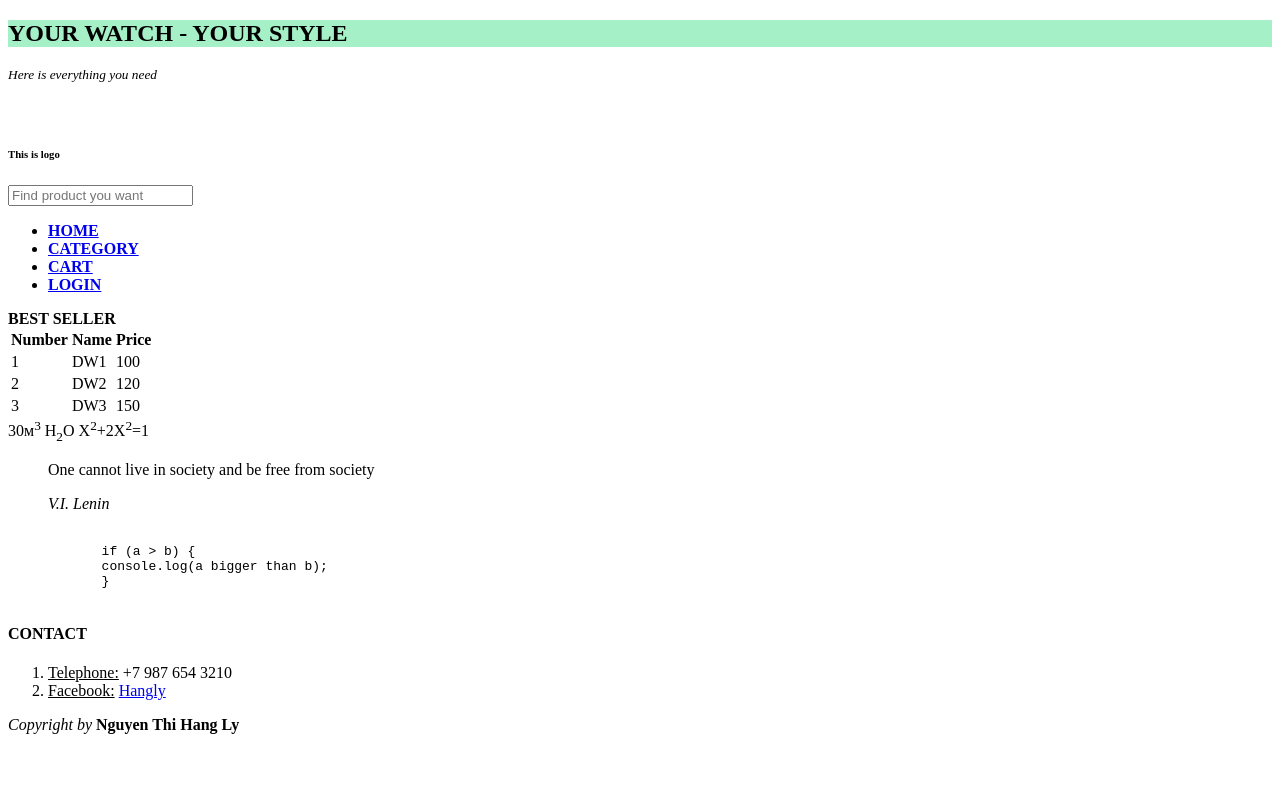
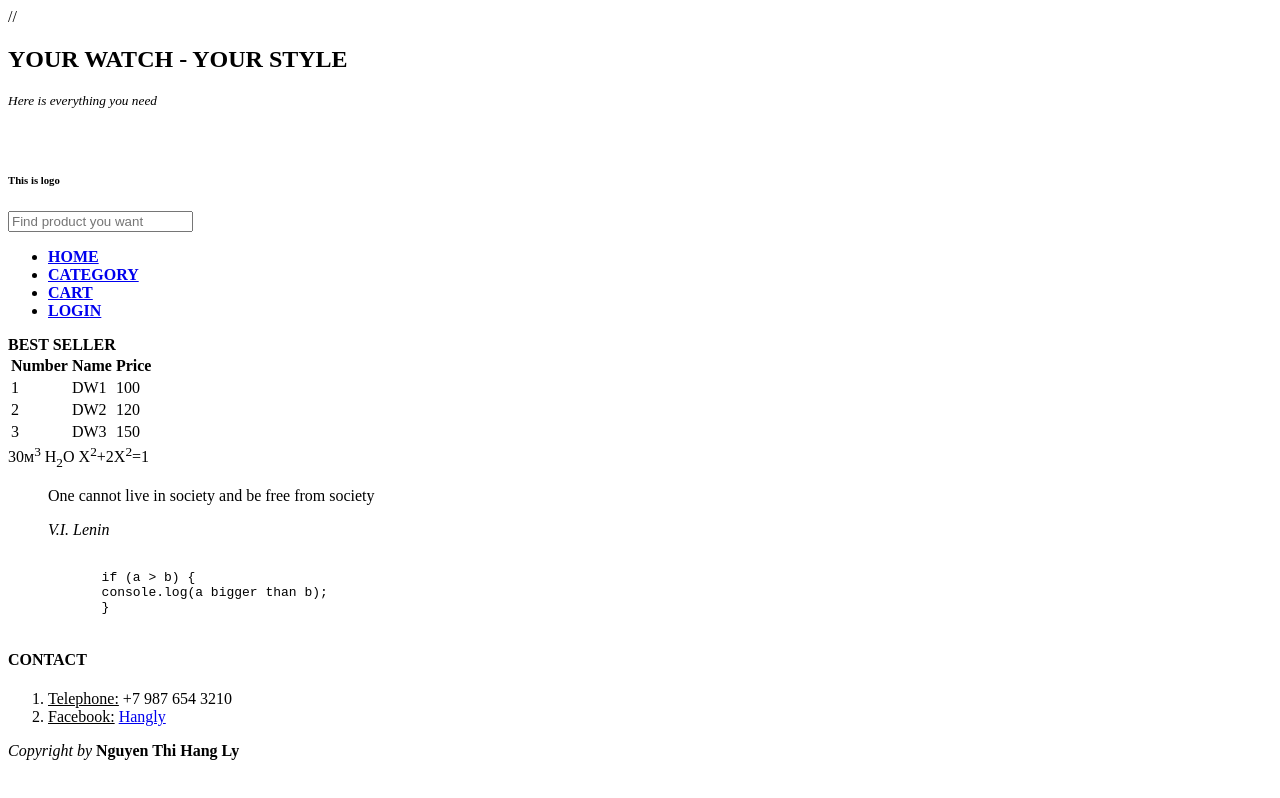
Before and after one commit to Hangly1225/ITMO-Web, a plain HTML site: page index.html in a window 1280 px wide. Drawn offline with Linux system fonts and the light colour scheme.

Commit message:
Update index.html

```diff
--- a/index.html
+++ b/index.html
@@ -5,7 +5,7 @@
     <meta charset="UTF-8">
     <meta name="viewport" content="width=device-width, initial-scale=1.0">
     <title>WATCH HANGLY</title>
-    <link href="outline.css" rel="stylesheet">
+    // <link href="outline.css" rel="stylesheet">
     <meta name="description" content="Website selling watches">
     <meta name="keywords" content="HTML, Web Programing, LAB01">
 </head>
@@ -13,7 +13,7 @@
 <body>
     <header class="header">
         <section class="header_center">
-                <h1 style="background-color: rgb(166, 240, 199)">YOUR WATCH - YOUR STYLE</h1>
+                <h1>YOUR WATCH - YOUR STYLE</h1>
                 <p><sup><i>Here is everything you need</i></sup></p>
         </section>
         <section class="header_logo">
```
